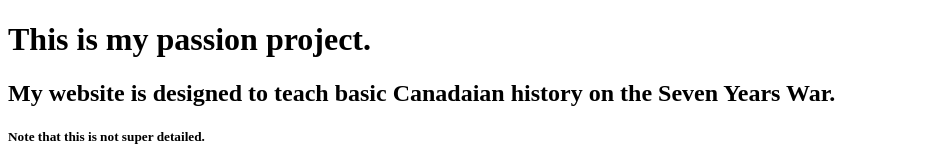
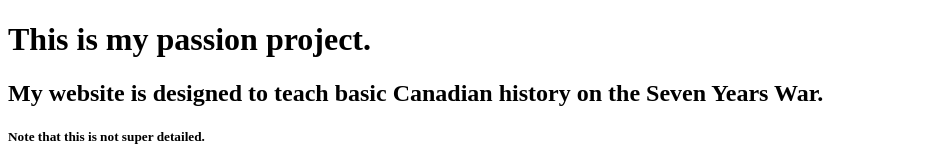
Before and after one commit to Goldenbuddy-the-11/3rd, a plain HTML site: page index.html in a window 1280 px wide. Shown: the top 164 px of the page, without its empty margins (0-940 px from the left). Drawn offline with Linux system fonts and the light colour scheme.

Commit message:
Update index.html

```diff
--- a/index.html
+++ b/index.html
@@ -5,7 +5,7 @@
 </head>
 <body>
     <h1>This is my passion project.</h1>
-    <p><h2>My website is designed to teach basic Canadaian history on the Seven Years War.</h2></p>
+    <p><h2>My website is designed to teach basic Canadian history on the Seven Years War.</h2></p>
     <h5>Note that this is not super detailed.</h5>
     <p><h2><a href="index2.html">Who was involved?</a></h2></p>
     <p><h2><a href="index3.html">What was the cause?</a></h2></p>
```
